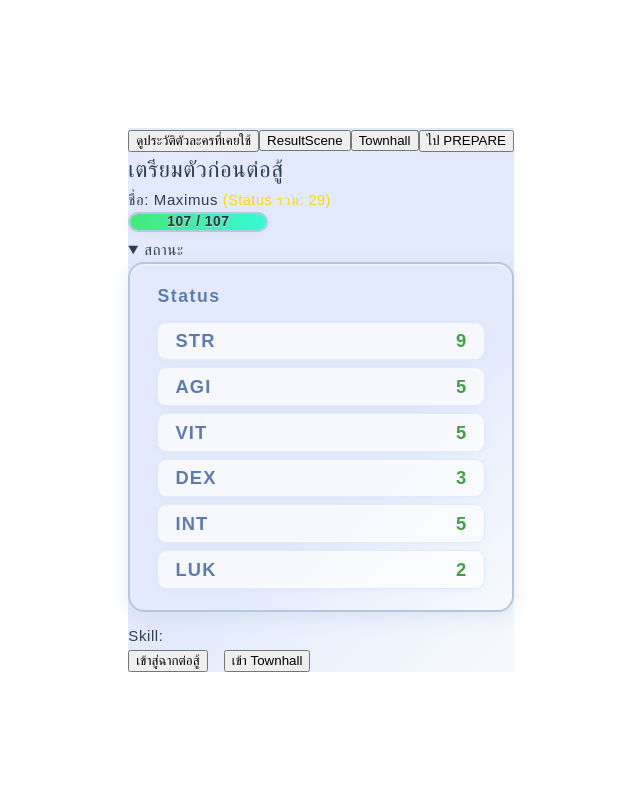
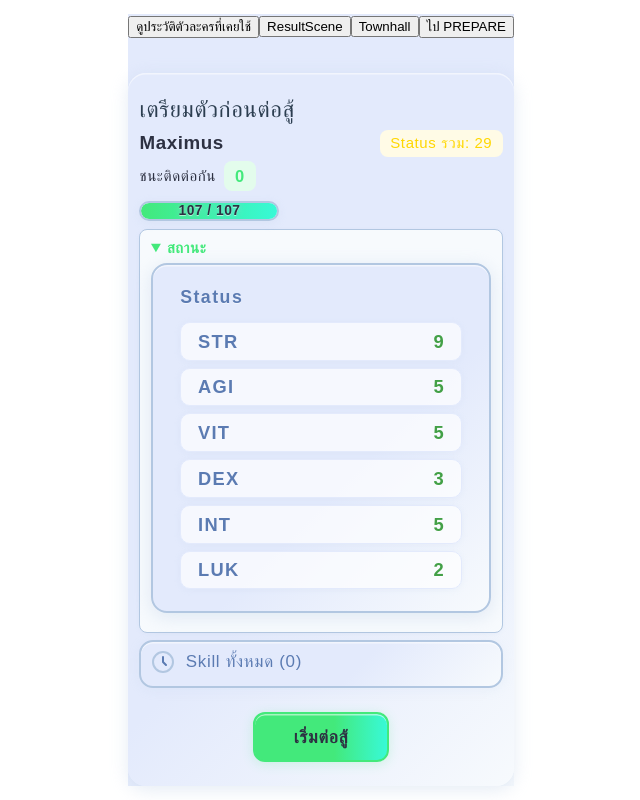
Before and after one commit to NumpolPoldongnok/FightingGame, a Vue app in the folder gladiator-fight/: page /#/prepare in a window 1280 px wide. Before the commit this address led to /#/history. Shown: the whole page, without its empty margins (126-766 px from the left). Built offline with nearby package versions, Linux system fonts and the light colour scheme.

Commit message:
feat: enhance CharacterStatus and SkillList components with foldable skill list; improve styling in PrepareScene

```diff
--- a/gladiator-fight/src/components/CharacterStatus.vue
+++ b/gladiator-fight/src/components/CharacterStatus.vue
@@ -7,7 +7,7 @@ const props = defineProps<{
 </script>
 
 <template>
-  <details class="status-fold" open="false">
+  <details class="status-fold" open="true">
     <summary class="status-summary">สถานะ</summary>
     <div class="status-container">
       <div class="player-status">
@@ -93,8 +93,6 @@ const props = defineProps<{
   letter-spacing: 1.5px;
   text-shadow: 0 1px 0 #fff8;
 }
-</style>
-
 /* Foldable status block (copied from FightScene.vue for reuse) */
 .status-fold {
   margin-top: 0.5em;
@@ -116,3 +114,4 @@ const props = defineProps<{
 .status-fold[open] .status-summary {
   color: #43e97b;
 }
+</style>
--- a/gladiator-fight/src/components/FightScene.vue
+++ b/gladiator-fight/src/components/FightScene.vue
@@ -9,7 +9,6 @@
           <CharacterStatus :status="character.status" />
           <CooldownBar :value="character.cooldown ?? 0" :max="maxCooldown"/>
       <div>
-        <strong>Skill:</strong>
         <SkillList :skills="character.skills.filter(s => s.active === true)" />
       </div>
         </div>
@@ -19,7 +18,6 @@
           <CharacterStatus :status="enemy.status" />
           <CooldownBar :value="enemy.cooldown ?? 0" :max="maxCooldown"/>
       <div>
-        <strong>Skill:</strong>
         <SkillList :skills="character.skills.filter(s => s.active === true)" />
       </div>
         </div>
--- a/gladiator-fight/src/components/HistoryScene.vue
+++ b/gladiator-fight/src/components/HistoryScene.vue
@@ -9,10 +9,7 @@
         </div>
         <div class="hp">HP: <span>{{ c.hp }}</span> / <span>{{ c.maxHp }}</span></div>
         <CharacterStatus :status="c.status" />
-        <div class="skill-row">
-          <span class="skill-label">Skill:</span>
-          <SkillList :skills="c.skills" />
-        </div>
+        <SkillList :skills="c.skills" />
       </div>
     </div>
     <button @click="$emit('back')">กลับ</button>
--- a/gladiator-fight/src/components/PrepareScene.vue
+++ b/gladiator-fight/src/components/PrepareScene.vue
@@ -1,26 +1,3 @@
-<template>
-  <div>
-    <h2>เตรียมตัวก่อนต่อสู้</h2>
-    <div v-if="character">
-      <p>ชื่อ: {{ character.name }} <span style="font-size:0.95em;color:#ffd700;">(Status รวม: {{ totalStatus(character) }})</span></p>
-      <HPBar :value="character.hp" :max="character.maxHp" />
-      <CharacterStatus :status="character.status" title="Status" />
-      <div>
-        <strong>Skill:</strong>
-        <SkillList :skills="character.skills" />
-      </div>
-      <div v-if="character.hp <= 0" style="margin-top:1em;">
-        <p style="color:#ff5252;font-weight:bold;">ตายแล้ว</p>
-        <button @click="$emit('restart')">เกิดใหม่</button>
-      </div>
-      <template v-else>
-        <button @click="$emit('start-fight')">เข้าสู่ฉากต่อสู้</button>
-        <button @click="$emit('open-townhall')" style="margin-left:1rem">เข้า Townhall</button>
-      </template>
-    </div>
-  </div>
-</template>
-
 <script lang="ts" setup>
 import type { Character } from '../store/useGameStore'
 import CharacterStatus from './CharacterStatus.vue';
@@ -35,3 +12,142 @@ function totalStatus(c: Character) {
   return c.status.str + c.status.agi + c.status.vit + c.status.dex + c.status.int + c.status.luk
 }
 </script>
+<template>
+  <div class="prepare-main-container">
+    <h2>เตรียมตัวก่อนต่อสู้</h2>
+    <div v-if="character">
+      <div class="prepare-header-row">
+        <span class="prepare-name">{{ character.name }}</span>
+        <span class="prepare-status-sum">Status รวม: {{ totalStatus(character) }}</span>
+      </div>
+      <div class="prepare-streak-row">
+        <span class="streak-label">ชนะติดต่อกัน</span>
+        <span class="streak-value">{{ character.winStreak }}</span>
+      </div>
+      <HPBar :value="character.hp" :max="character.maxHp" />
+      <CharacterStatus :status="character.status" title="Status" />
+      <SkillList :skills="character.skills" />
+      <div v-if="character.hp <= 0" class="prepare-btn-row">
+        <p class="dead-label">ตายแล้ว</p>
+        <button class="genshin-btn genshin-btn-restart" @click="$emit('restart')">เกิดใหม่</button>
+      </div>
+      <template v-else>
+        <div class="prepare-btn-row">
+          <button class="genshin-btn genshin-btn-fight" @click="$emit('start-fight')">เริ่มต่อสู้</button>
+        </div>
+      </template>
+    </div>
+  </div>
+</template>
+<style scoped>
+.prepare-main-container {
+  padding: 1.2rem 0.7rem 1.5rem 0.7rem;
+  box-sizing: border-box;
+  background: linear-gradient(135deg, #e3eafc 60%, #f7fafd 100%);
+  border-radius: 18px;
+  box-shadow: 0 4px 18px #b2c7e155, 0 1.5px 0 #fff8 inset;
+  max-width: 420px;
+  margin: 2.2rem auto 0 auto;
+}
+
+.prepare-header-row {
+  display: flex;
+  flex-direction: row;
+  align-items: center;
+  justify-content: space-between;
+  gap: 1.2rem;
+  margin-bottom: 0.2em;
+}
+
+.prepare-name {
+  font-size: 1.25em;
+  font-weight: 700;
+  color: #2d3142;
+  letter-spacing: 0.03em;
+}
+
+.prepare-status-sum {
+  font-size: 1em;
+  color: #ffd700;
+  font-weight: 500;
+  background: #fffbe6;
+  border-radius: 8px;
+  padding: 0.1em 0.7em;
+}
+
+.prepare-streak-row {
+  display: flex;
+  flex-direction: row;
+  align-items: center;
+  gap: 0.5em;
+  margin-bottom: 0.7em;
+}
+
+.streak-label {
+  color: #2d3142;
+  font-size: 1em;
+  font-weight: 500;
+}
+
+.streak-value {
+  color: #43e97b;
+  font-size: 1.1em;
+  font-weight: 700;
+  background: #e3fcec;
+  border-radius: 8px;
+  padding: 0.1em 0.7em;
+}
+.prepare-btn-row {
+  display: flex;
+  flex-direction: row;
+  gap: 1.2rem;
+  justify-content: center;
+  margin-top: 1.5rem;
+}
+.genshin-btn {
+  background: linear-gradient(90deg, #e3eafc 60%, #f7fafd 100%);
+  color: #2d3142;
+  border-radius: 12px;
+  border: 2.5px solid #b2c7e1;
+  padding: 0.7em 2.2em;
+  font-weight: 700;
+  font-size: 1.18em;
+  box-shadow: 0 2px 10px #b2c7e144, 0 1.5px 0 #fff8 inset;
+  letter-spacing: 0.04em;
+  transition: background 0.18s, color 0.18s, box-shadow 0.18s;
+  outline: none;
+  cursor: pointer;
+}
+.genshin-btn:active, .genshin-btn:focus {
+  background: #c9e4ff;
+  color: #1a233a;
+  box-shadow: 0 2px 16px #43e97b33;
+}
+.genshin-btn-fight {
+  border-color: #43e97b;
+  background: linear-gradient(90deg, #43e97b 60%, #38f9d7 100%);
+  color: #2d3142;
+  box-shadow: 0 2px 12px #43e97b33, 0 1.5px 0 #fff8 inset;
+}
+.genshin-btn-fight:active, .genshin-btn-fight:focus {
+  background: #43e97b;
+  color: #fff;
+}
+.genshin-btn-restart {
+  border-color: #e53935;
+  background: linear-gradient(90deg, #e53935 60%, #f7baba 100%);
+  color: #fff;
+  box-shadow: 0 2px 12px #e5393533, 0 1.5px 0 #fff8 inset;
+}
+.genshin-btn-restart:active, .genshin-btn-restart:focus {
+  background: #e53935;
+  color: #fff;
+}
+.dead-label {
+  color: #ff5252;
+  font-weight: bold;
+  font-size: 1.1em;
+  margin-right: 0.7em;
+  align-self: center;
+}
+</style>
--- a/gladiator-fight/src/components/SkillList.vue
+++ b/gladiator-fight/src/components/SkillList.vue
@@ -20,10 +20,17 @@ const maxPerRow = 6
 </script>
 
 <template>
-  <div class="skill-list">
+  <details class="skill-list-fold genshin-skill-list-outer" :open="false">
+    <summary class="skill-list-summary genshin-skill-list-summary">
+      <span class="genshin-skill-list-title">
+        <svg width="22" height="22" viewBox="0 0 22 22" fill="none" xmlns="http://www.w3.org/2000/svg" style="vertical-align:middle;margin-right:0.4em;"><circle cx="11" cy="11" r="10" fill="#e3eafc" stroke="#b2c7e1" stroke-width="2"/><path d="M11 6v5l3 3" stroke="#5b7bb2" stroke-width="2" stroke-linecap="round" stroke-linejoin="round"/></svg>
+        Skill ทั้งหมด ({{ skills.length }})
+      </span>
+    </summary>
+    <div class="skill-list genshin-skill-list">
       <template v-for="(skill, i) in skills" :key="i">
         <span
-        class="skill-icon genshin-skill"
+          class="skill-icon genshin-skill genshin-skill-btn"
           @mouseenter="showDetail(i)"
           @mouseleave="hideDetail"
           tabindex="0"
@@ -34,7 +41,7 @@ const maxPerRow = 6
             <span v-if="skill.buff" class="stat-label buff genshin-buff">[+{{ skill.buff.statusType.toUpperCase() }}]</span>
             <span v-if="skill.debuff" class="stat-label debuff genshin-debuff">[-{{ skill.debuff.statusType.toUpperCase() }}]</span>
           </span>
-        <div v-if="hovered === i" class="skill-popup genshin-popup">
+          <div v-if="hovered === i" class="skill-popup genshin-popup genshin-skill-popup">
             <div class="genshin-popup-header">
               <span class="genshin-popup-title">{{ skill.name }}</span>
             </div>
@@ -58,6 +65,7 @@ const maxPerRow = 6
         </template>
       </template>
     </div>
+  </details>
 </template>
 
 <style scoped>
@@ -151,4 +159,67 @@ const maxPerRow = 6
   color: #e53935;
   font-weight: 600;
 }
+.genshin-skill-list-outer {
+  margin-bottom: 0.7em;
+  border-radius: 14px;
+  background: linear-gradient(135deg, #e3eafc 60%, #f7fafd 100%);
+  box-shadow: 0 2px 12px #b2c7e122, 0 1.5px 0 #fff8 inset;
+  border: 2px solid #b2c7e1;
+  padding: 0.2em 0.7em 0.5em 0.7em;
+  max-width: 600px;
+  margin-left: auto;
+  margin-right: auto;
+}
+.genshin-skill-list-summary {
+  font-weight: 700;
+  font-size: 1.13em;
+  color: #5b7bb2;
+  cursor: pointer;
+  outline: none;
+  padding: 0.2em 0;
+  letter-spacing: 0.04em;
+  display: flex;
+  align-items: center;
+}
+.genshin-skill-list-title {
+  display: flex;
+  align-items: center;
+  gap: 0.3em;
+}
+.genshin-skill-list {
+  display: flex;
+  gap: 0.7rem;
+  align-items: center;
+  flex-wrap: wrap;
+  justify-content: flex-start;
+  margin-top: 0.7em;
+}
+.genshin-skill-btn {
+  font-size: 1.18em;
+  background: linear-gradient(135deg, #e3eafc 60%, #f7fafd 100%);
+  border: 2.5px solid #b2c7e1;
+  border-radius: 10px;
+  box-shadow: 0 2px 10px #b2c7e133, 0 1px 0 #fff8 inset;
+  padding: 0.18em 0.9em 0.18em 0.9em;
+  margin: 0.1em 0.1em;
+  min-width: 54px;
+  transition: border 0.2s, box-shadow 0.2s, background 0.18s;
+  font-weight: 600;
+  color: #2d3142;
+}
+.genshin-skill-btn:focus, .genshin-skill-btn:hover {
+  border: 2.5px solid #7ec6f5;
+  box-shadow: 0 4px 16px #7ec6f577, 0 2px 0 #fff8 inset;
+  background: linear-gradient(135deg, #e3f6fd 60%, #f7fafd 100%);
+  outline: none;
+}
+.genshin-skill-popup {
+  border-radius: 14px;
+  background: linear-gradient(135deg, #e3eafc 60%, #f7fafd 100%);
+  border: 2px solid #b2c7e1;
+  box-shadow: 0 4px 18px #b2c7e155, 0 1.5px 0 #fff8 inset;
+  padding: 1em 1.3em 1.1em 1.3em;
+  min-width: 220px;
+  font-size: 1.08em;
+}
 </style>
```
Lines whose indentation alone changed are shown as unchanged.
